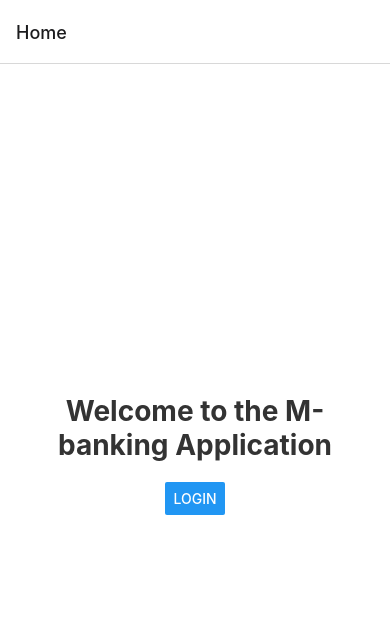
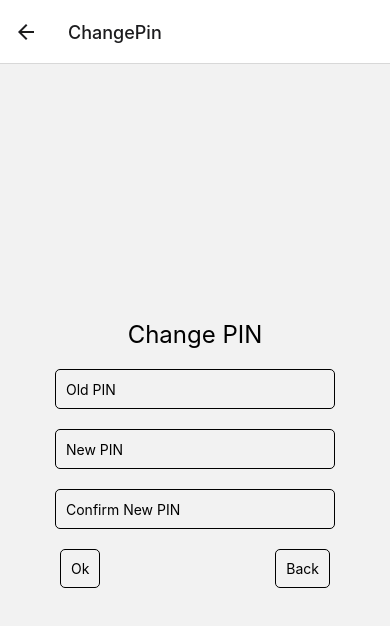
Before and after one commit to danieljuma5/M-Banking-Project, a React Native app: screen /ChangePin in a window 390 px wide. Shown: the top 626 px of the page. Built offline with nearby package versions, Linux system fonts and the light colour scheme.

Commit message:
Added the PIN change screen

```diff
--- a/src/navigation/AppNavigator.js
+++ b/src/navigation/AppNavigator.js
@@ -8,6 +8,7 @@ import BankServices from '../screens/BankServicesScreen';
 import Deposit from '../screens/services/DepositScreen';
 import BalanceEnquiry from '../screens/services/BalanceEnquiryScreen';
 import StopCheque from '../screens/services/StopChequeScreen';
+import ChangePin from '../screens/services/ChangePinScreen';
 
 
 
@@ -23,6 +24,7 @@ const AppNavigator = () => {
       <Stack.Screen name='Deposit' component={Deposit} />
       <Stack.Screen name='Balance' component={BalanceEnquiry} />
       <Stack.Screen name='StopCheque' component={StopCheque} />
+      <Stack.Screen name='ChangePin' component={ChangePin} />
     </Stack.Navigator>
   );
 };
--- a/src/screens/BankServicesScreen.js
+++ b/src/screens/BankServicesScreen.js
@@ -51,7 +51,7 @@ const BankServices = () => {
 
   const handleChangePin = () => {
     // Navigation or logic for Change PIN service
-    // For example: navigation.navigate('ChangePinScreen');
+    navigation.navigate('ChangePin');
   };
 
   const handleFinancialServices = () => {
--- /dev/null
+++ b/src/screens/services/ChangePinScreen.js
@@ -0,0 +1,100 @@
+import React, { useState } from 'react';
+import { StyleSheet, View, Text, TextInput, TouchableOpacity, Alert } from 'react-native';
+import { useNavigation } from '@react-navigation/native';
+
+const ChangePin = () => {
+  const navigation = useNavigation();
+  const [oldPin, setOldPin] = useState('');
+  const [newPin, setNewPin] = useState('');
+  const [confirmNewPin, setConfirmNewPin] = useState('');
+
+  const handleBack = () => {
+    navigation.goBack();
+  };
+
+  const handleChangePin = () => {
+    if (newPin.length === 0 || newPin.length !== 4) {
+      Alert.alert('Error', 'New pin must be 4 characters long');
+      return;
+    }
+
+    if (newPin !== confirmNewPin) {
+      Alert.alert('Error', 'New pin and confirm pin do not match');
+      return;
+    }
+
+    // Perform logic to change the pin here (e.g., API call or other actions)
+    // Assuming successful change, display success message
+    Alert.alert('Success', 'Pin changed successfully');
+  };
+
+  return (
+    <View style={styles.container}>
+      <Text style={styles.title}>Change PIN</Text>
+      <TextInput
+        style={styles.input}
+        placeholder="Old PIN"
+        secureTextEntry
+        value={oldPin}
+        onChangeText={(text) => setOldPin(text)}
+      />
+      <TextInput
+        style={styles.input}
+        placeholder="New PIN"
+        secureTextEntry
+        value={newPin}
+        onChangeText={(text) => setNewPin(text)}
+      />
+      <TextInput
+        style={styles.input}
+        placeholder="Confirm New PIN"
+        secureTextEntry
+        value={confirmNewPin}
+        onChangeText={(text) => setConfirmNewPin(text)}
+      />
+      <View style={styles.buttonsContainer}>
+        <TouchableOpacity style={styles.button} onPress={handleChangePin}>
+          <Text>Ok</Text>
+        </TouchableOpacity>
+        <TouchableOpacity style={styles.button} onPress={handleBack}>
+          <Text>Back</Text>
+        </TouchableOpacity>
+      </View>
+    </View>
+  );
+};
+
+const styles = StyleSheet.create({
+  container: {
+    flex: 1,
+    alignItems: 'center',
+    justifyContent: 'center',
+    paddingHorizontal: 20,
+  },
+  title: {
+    fontSize: 24,
+    marginBottom: 20,
+  },
+  input: {
+    width: '80%',
+    height: 40,
+    borderWidth: 1,
+    borderRadius: 5,
+    paddingHorizontal: 10,
+    marginBottom: 20,
+  },
+  buttonsContainer: {
+    flexDirection: 'row',
+    justifyContent: 'space-between',
+    width: '80%',
+  },
+  button: {
+    padding: 10,
+    marginHorizontal: 5,
+    borderWidth: 1,
+    borderRadius: 5,
+    alignItems: 'center',
+  },
+});
+
+export default ChangePin;
```
